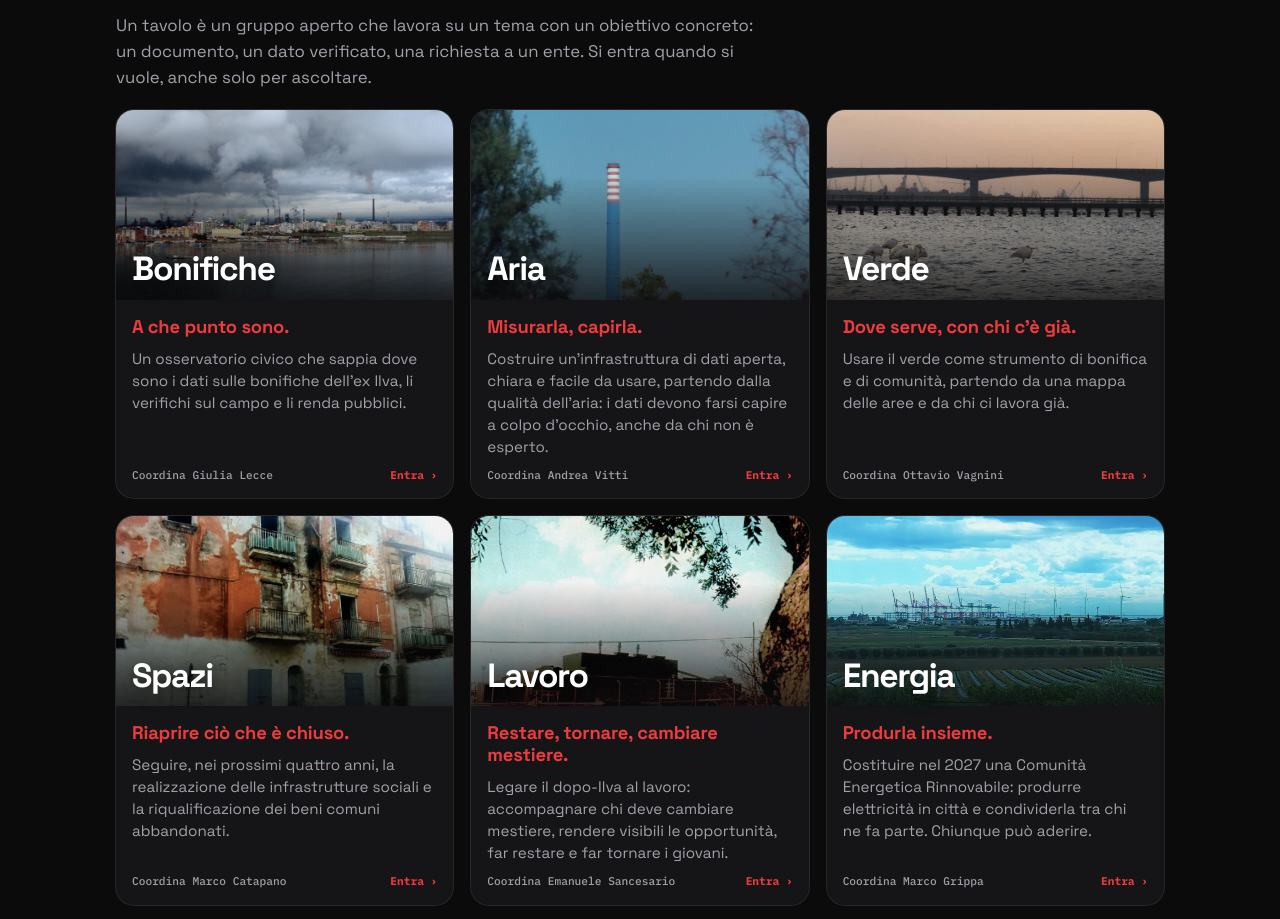
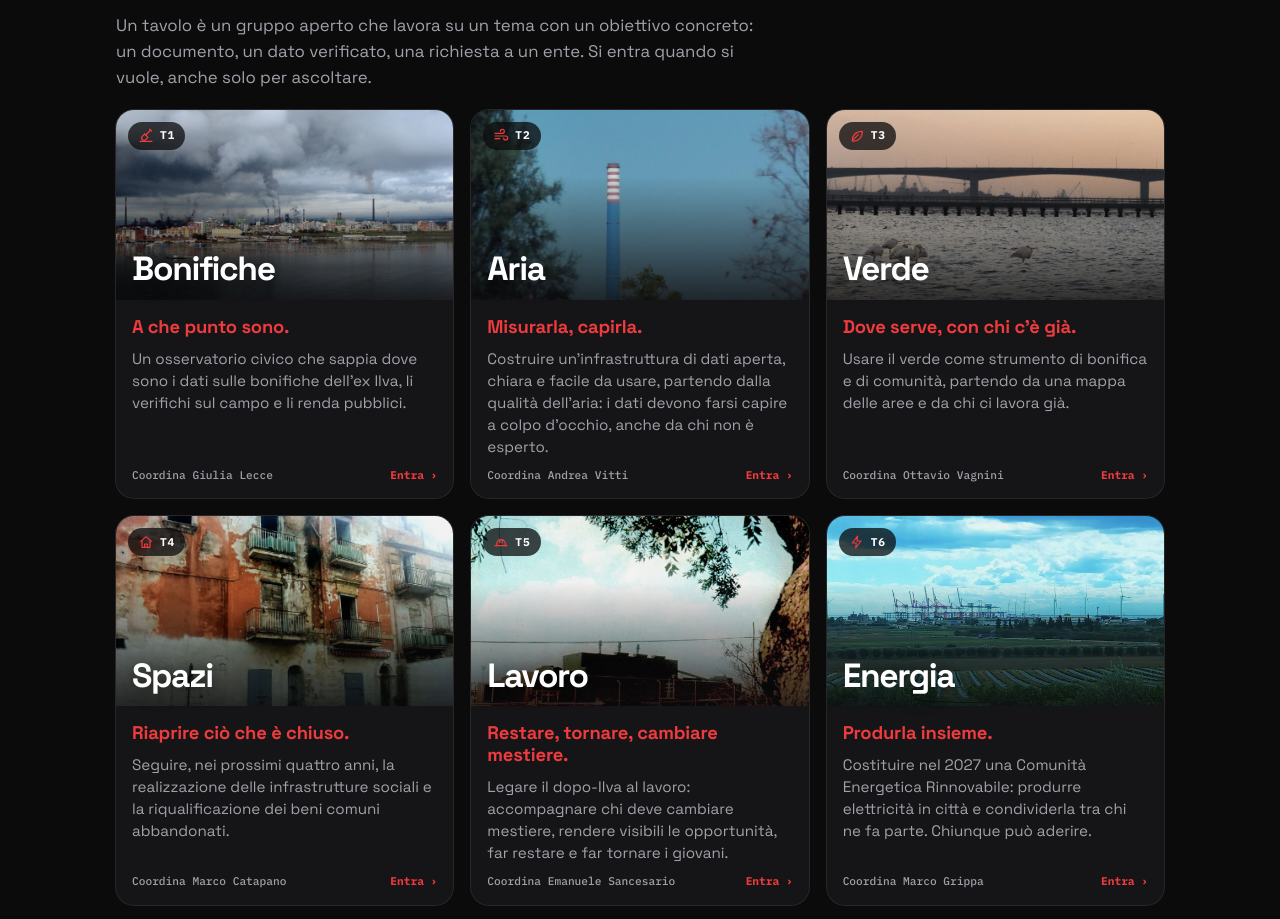
Before and after one commit to Postilva/postilva-sito, a plain HTML site: page 404.html in a window 1280 px wide. Shown: the part 2168-3087 px from the top of the page. Drawn offline with Linux system fonts and the light colour scheme.

Commit message:
Icone dei tavoli negli elenchi e sulle schede della home
Co-Authored-By: Claude Opus 5.5 <noreply@anthropic.com>
Claude-Session: https://claude.ai/code/session_01GuMA5y9HjjnDajKf1ao8Wy

```diff
--- a/404.html
+++ b/404.html
@@ -106,7 +106,7 @@
     <p class="intro">Un tavolo è un gruppo aperto che lavora su un tema con un obiettivo concreto: un documento, un dato verificato, una richiesta a un ente. Si entra quando si vuole, anche solo per ascoltare.</p>
     <div class="tgriglia">
       <a class="tcard" href="/bonifiche/">
-        <span class="tfoto" style="background-image:url('/img/ilva-2007-mar-piccolo.jpg');background-position:center 45%"><b>Bonifiche</b></span>
+        <span class="tfoto" style="background-image:url('/img/ilva-2007-mar-piccolo.jpg');background-position:center 45%"><span class="tag"><svg class="ico" viewBox="0 0 24 24" aria-hidden="true"><path d="M3 20h18"/><path d="M19 3l-7.5 7.5"/><path d="M17.5 1.8l3 3"/><path d="M10 9l5 5-3.5 3.5a3.5 3.5 0 0 1-5-5z"/></svg>T1</span><b>Bonifiche</b></span>
         <span class="tcorpo">
           <span class="tclaim">A che punto sono.</span>
           <span class="ttesto">Un osservatorio civico che sappia dove sono i dati sulle bonifiche dell'ex Ilva, li verifichi sul campo e li renda pubblici.</span>
@@ -114,7 +114,7 @@
         </span>
       </a>
       <a class="tcard" href="/aria/">
-        <span class="tfoto" style="background-image:url('/img/ciminiera-e312-2020.jpg');background-position:center 35%"><b>Aria</b></span>
+        <span class="tfoto" style="background-image:url('/img/ciminiera-e312-2020.jpg');background-position:center 35%"><span class="tag"><svg class="ico" viewBox="0 0 24 24" aria-hidden="true"><path d="M3 8h11a3 3 0 1 0-3-3"/><path d="M3 12h16a3 3 0 1 1-3 3"/><path d="M3 16h7"/></svg>T2</span><b>Aria</b></span>
         <span class="tcorpo">
           <span class="tclaim">Misurarla, capirla.</span>
           <span class="ttesto">Costruire un'infrastruttura di dati aperta, chiara e facile da usare, partendo dalla qualità dell'aria: i dati devono farsi capire a colpo d'occhio, anche da chi non è esperto.</span>
@@ -122,7 +122,7 @@
         </span>
       </a>
       <a class="tcard" href="/verde/">
-        <span class="tfoto" style="background-image:url('/img/fenicotteri-mar-piccolo-2022.jpg');background-position:center 70%"><b>Verde</b></span>
+        <span class="tfoto" style="background-image:url('/img/fenicotteri-mar-piccolo-2022.jpg');background-position:center 70%"><span class="tag"><svg class="ico" viewBox="0 0 24 24" aria-hidden="true"><path d="M5 19c0-8 5-14 15-14 0 10-6 15-14 15"/><path d="M5 19 14 10"/></svg>T3</span><b>Verde</b></span>
         <span class="tcorpo">
           <span class="tclaim">Dove serve, con chi c'è già.</span>
           <span class="ttesto">Usare il verde come strumento di bonifica e di comunità, partendo da una mappa delle aree e da chi ci lavora già.</span>
@@ -130,7 +130,7 @@
         </span>
       </a>
       <a class="tcard" href="/spazi/">
-        <span class="tfoto" style="background-image:url('/img/citta-vecchia-via-di-mezzo-2015.jpg');background-position:center 35%"><b>Spazi</b></span>
+        <span class="tfoto" style="background-image:url('/img/citta-vecchia-via-di-mezzo-2015.jpg');background-position:center 35%"><span class="tag"><svg class="ico" viewBox="0 0 24 24" aria-hidden="true"><path d="M4 11 12 4l8 7"/><path d="M6 10v10h12V10"/><path d="M10 20v-5h4v5"/></svg>T4</span><b>Spazi</b></span>
         <span class="tcorpo">
           <span class="tclaim">Riaprire ciò che è chiuso.</span>
           <span class="ttesto">Seguire, nei prossimi quattro anni, la realizzazione delle infrastrutture sociali e la riqualificazione dei beni comuni abbandonati.</span>
@@ -138,7 +138,7 @@
         </span>
       </a>
       <a class="tcard" href="/lavoro/">
-        <span class="tfoto" style="background-image:url('/img/italsider-1976-acciaieria.jpg');background-position:center 60%"><b>Lavoro</b></span>
+        <span class="tfoto" style="background-image:url('/img/italsider-1976-acciaieria.jpg');background-position:center 60%"><span class="tag"><svg class="ico" viewBox="0 0 24 24" aria-hidden="true"><path d="M3 17.5h18"/><path d="M5.5 17.5V15a6.5 6.5 0 0 1 13 0v2.5"/><path d="M10 8.9V13"/><path d="M14 8.9V13"/></svg>T5</span><b>Lavoro</b></span>
         <span class="tcorpo">
           <span class="tclaim">Restare, tornare, cambiare mestiere.</span>
           <span class="ttesto">Legare il dopo-Ilva al lavoro: accompagnare chi deve cambiare mestiere, rendere visibili le opportunità, far restare e far tornare i giovani.</span>
@@ -146,7 +146,7 @@
         </span>
       </a>
       <a class="tcard" href="/energia/">
-        <span class="tfoto" style="background-image:url('/img/eolico-taranto-2022.jpg');background-position:center 50%"><b>Energia</b></span>
+        <span class="tfoto" style="background-image:url('/img/eolico-taranto-2022.jpg');background-position:center 50%"><span class="tag"><svg class="ico" viewBox="0 0 24 24" aria-hidden="true"><path d="M13 3 5 13.5h6L10 21l8-10.5h-6z"/></svg>T6</span><b>Energia</b></span>
         <span class="tcorpo">
           <span class="tclaim">Produrla insieme.</span>
           <span class="ttesto">Costituire nel 2027 una Comunità Energetica Rinnovabile: produrre elettricità in città e condividerla tra chi ne fa parte. Chiunque può aderire.</span>
--- a/stile.css
+++ b/stile.css
@@ -389,3 +389,9 @@ a.riq:hover { background: var(--surface-2); }
 .schede li { background: var(--surface); border-radius: var(--r); padding: 16px; box-shadow: var(--shadow); }
 .schede b { display: block; margin-bottom: 4px; }
 .schede small { color: var(--ink-2); font-size: 0.875rem; }
+
+/* Icone dei tavoli (20/11/2026): a linea, un solo colore. Negli elenchi bianche; sulle foto, etichetta con icona rossa e sigla. */
+.ico { width: 22px; height: 22px; fill: none; stroke: currentColor; stroke-width: 1.8; stroke-linecap: round; stroke-linejoin: round; }
+.tlist .ic .ico { color: var(--ink); }
+.tfoto .tag { position: absolute; top: 12px; left: 12px; z-index: 1; display: flex; align-items: center; gap: 6px; background: rgba(11, 11, 12, 0.75); color: #ffffff; border-radius: 999px; padding: 6px 10px; font: 700 0.7rem/1 var(--f-mono); letter-spacing: 0.08em; }
+.tfoto .tag .ico { width: 16px; height: 16px; color: var(--rosso-vivo); }
```
Also changed, not shown: associazione/index.html (+6 -6 lines), index.html (+6 -6 lines), mappa-spazi/index.html (+1 -1 lines), mar-piccolo/index.html (+1 -1 lines).
